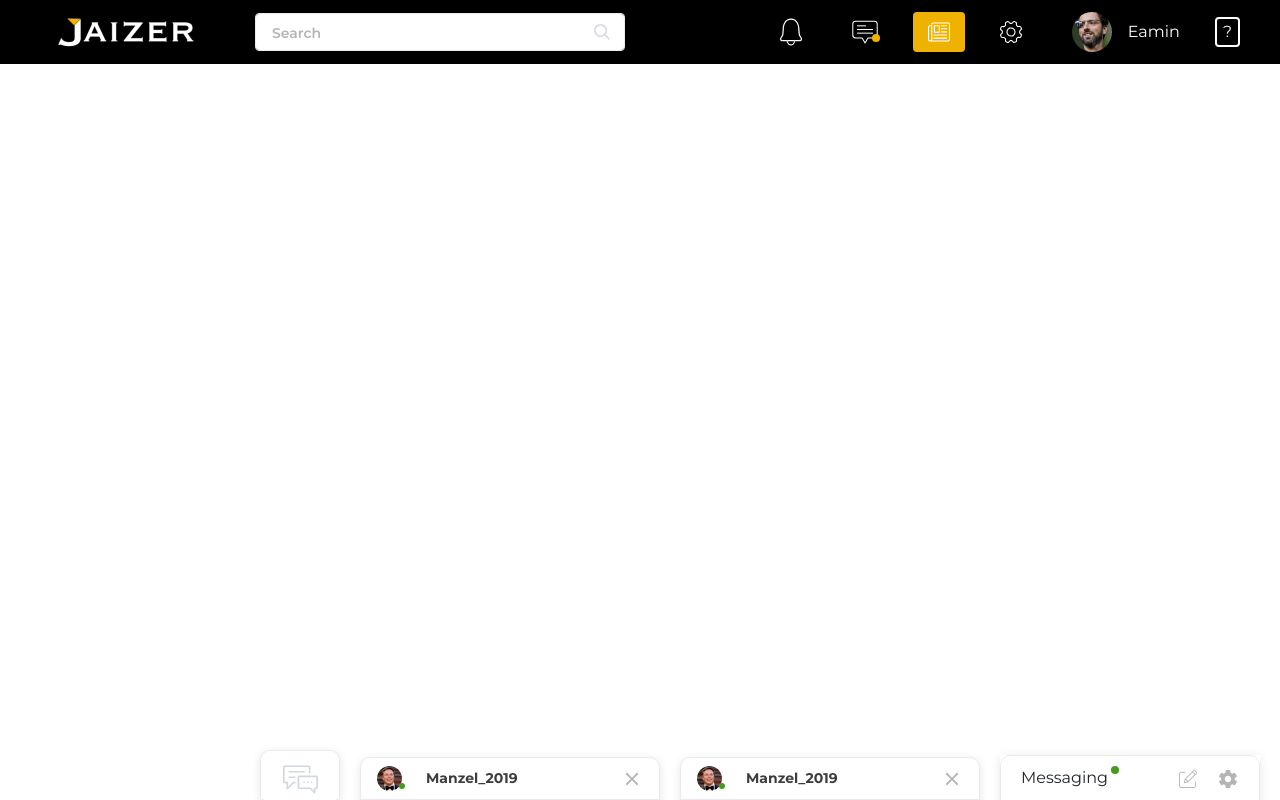
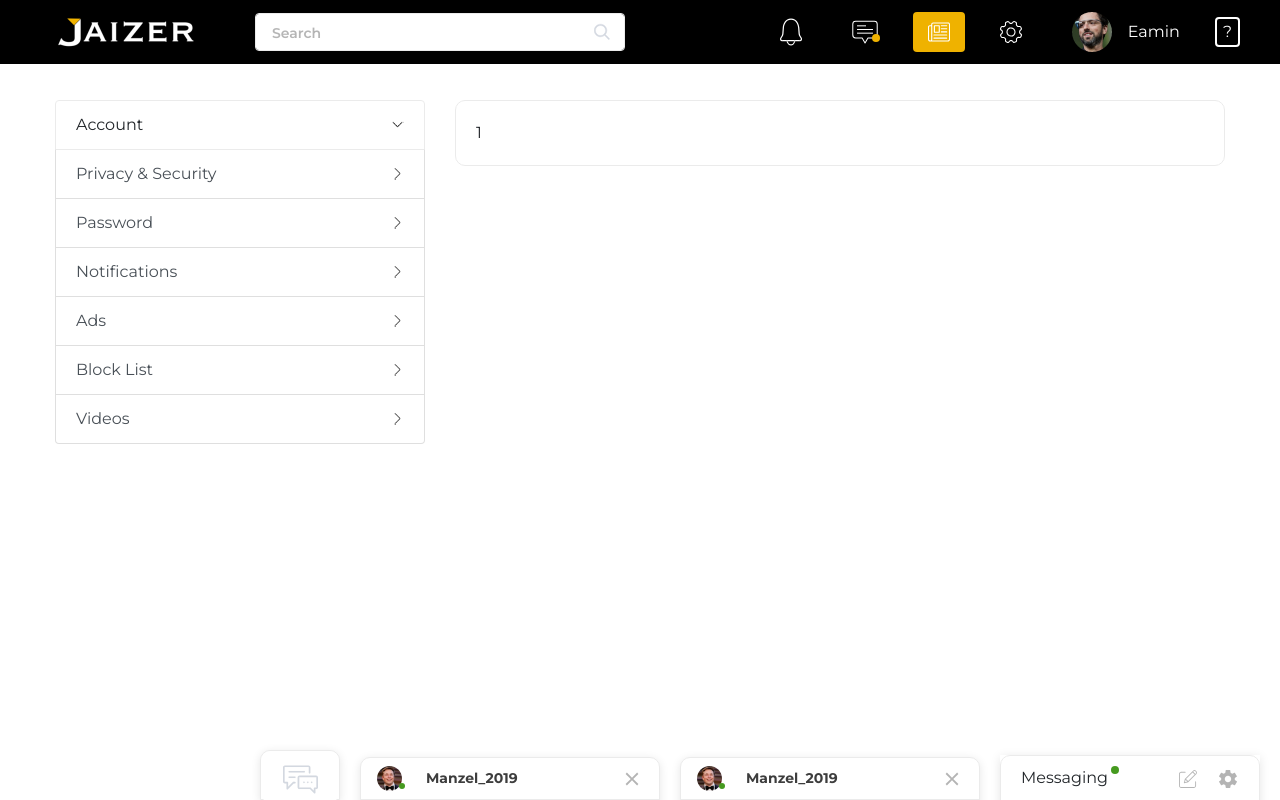
Before and after one commit to walidmahade/social-network-ui, a website: page settings.html in a window 1280 px wide. Drawn offline with nearby package versions, Linux system fonts and the light colour scheme.

Commit message:
settings page barebones added

```diff
--- a/_sass/main.scss
+++ b/_sass/main.scss
@@ -29,4 +29,5 @@
 @import "pages/login";
 @import "pages/chat";
 @import "pages/about";
+@import "pages/settigns";
 @import "pages/404";
--- /dev/null
+++ b/_sass/pages/_settigns.scss
@@ -0,0 +1,28 @@
+.page-settings {
+  .list-group-item {
+    position: relative;
+    transition: .3s;
+
+    &:after {
+      content: '';
+      background-image: url("../img/next.png");
+      height: 12px;
+      width: 12px;
+      background-size: 11px 11px;
+      position: absolute;
+      right: 1.25rem;
+      top: 50%;
+      transform: translateY(-50%);
+    }
+
+    &.active {
+      background: transparent;
+      color: inherit;
+      border-color: $border-color;
+
+      &:after {
+        background-image: url("../img/down-arrow.png");
+      }
+    }
+  }
+}
--- a/settings.html
+++ b/settings.html
@@ -609,9 +609,47 @@
         <div class="container">
             <div class="row">
                 <!--settings menu column-->
-                <div class="col-12 col-lg-3 col-xl-4"></div>
+                <div class="col-12 col-lg-3 col-xl-4">
+                    <div class="list-group settings-tab-menu" id="list-tab" role="tablist">
+                        <a class="list-group-item list-group-item-action active" id="list-account-list" data-toggle="list" href="#list-account" role="tab" aria-controls="account">
+                            Account
+                        </a>
+                        <a class="list-group-item list-group-item-action" id="list-profile-list" data-toggle="list" href="#list-profile" role="tab" aria-controls="profile">
+                            Privacy & Security
+                        </a>
+                        <a class="list-group-item list-group-item-action" id="list-messages-list" data-toggle="list" href="#list-messages" role="tab" aria-controls="messages">
+                            Password
+                        </a>
+                        <a class="list-group-item list-group-item-action" id="list-notification-list" data-toggle="list" href="#list-notification" role="tab" aria-controls="notification">
+                            Notifications
+                        </a>
+                        <a class="list-group-item list-group-item-action" id="list-ads-list" data-toggle="list" href="#list-ads" role="tab" aria-controls="ads">
+                            Ads
+                        </a>
+                        <a class="list-group-item list-group-item-action" id="list-block-list" data-toggle="list" href="#list-block" role="tab" aria-controls="block">
+                            Block List
+                        </a>
+                        <a class="list-group-item list-group-item-action" id="list-videos-list" data-toggle="list" href="#list-videos" role="tab" aria-controls="videos">
+                            Videos
+                        </a>
+                    </div>
+                </div>
                 <!--settings menu column end-->
                 <!--settings content-->
+                <div class="col-12 col-lg-9 col-xl-8">
+                    <div class="tab-content settings-tab-content card" id="v-pills-tabContent">
+                        <div class="tab-content card-body" id="nav-tabContent">
+                            <div class="tab-pane fade show active" id="list-account" role="tabpanel" aria-labelledby="list-account-list">1</div>
+                            <div class="tab-pane fade" id="list-profile" role="tabpanel" aria-labelledby="list-profile-list">2</div>
+                            <div class="tab-pane fade" id="list-messages" role="tabpanel" aria-labelledby="list-messages-list">3</div>
+                            <div class="tab-pane fade" id="list-settings" role="tabpanel" aria-labelledby="list-settings-list">4</div>
+                            <div class="tab-pane fade" id="list-notification" role="tabpanel" aria-labelledby="list-notification-list">4</div>
+                            <div class="tab-pane fade" id="list-ads" role="tabpanel" aria-labelledby="list-ads-list">4</div>
+                            <div class="tab-pane fade" id="list-block" role="tabpanel" aria-labelledby="list-block-list">4</div>
+                            <div class="tab-pane fade" id="list-videos" role="tabpanel" aria-labelledby="list-videos-list">4</div>
+                        </div>
+                    </div>
+                </div>
                 <!--settings content end-->
             </div>
             <!--row end-->
```
Also changed, not shown: css/main.css, img/down-arrow.png (added), img/next.png (added), img/prev.png (added), 2 other files.
